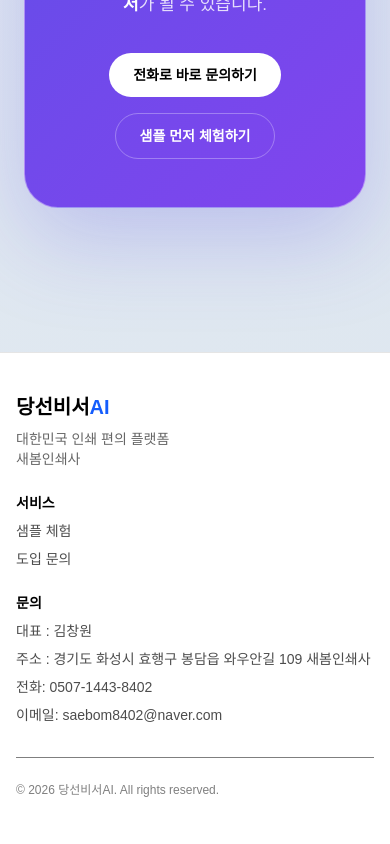
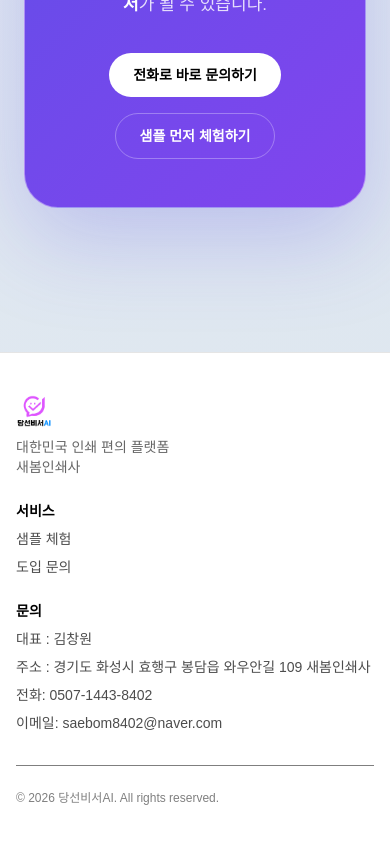
Before and after one commit to taejang21-hub/campaign-ai, a Next.js app: page / in a window 390 px wide. Shown: the part 4617-5461 px from the top of the page. Built offline with nearby package versions, Linux system fonts and the light colour scheme.

Commit message:
add logo to footer

```diff
--- a/app/page.tsx
+++ b/app/page.tsx
@@ -389,7 +389,11 @@ export default function Home() {
       {/* 브랜드 */}
       <div>
         <div className="text-xl font-bold">
-          당선비서<span className="text-blue-600">AI</span>
+        <img
+    src="/logo.png"
+    alt="당선비서AI 로고"
+    className="h-9 w-9 sm:h-8 sm:w-8 object-contain"
+  />
         </div>
         <p className="mt-2 text-sm text-black/60">
           대한민국 인쇄 편의 플랫폼<br />
@@ -400,8 +404,8 @@ export default function Home() {
       {/* 링크 */}
       <div className="flex flex-col gap-2 text-sm text-black/70">
         <span className="font-semibold text-black">서비스</span>
-        <span className="cursor-pointer hover:text-blue-600">샘플 체험</span>
-        <span className="cursor-pointer hover:text-blue-600">도입 문의</span>
+        <span className="cursor-pointer hover:text-blue-600"><a href="/candidate/lee" target="_blank">샘플 체험</a></span>
+        <span className="cursor-pointer hover:text-blue-600"><a href="/candidate/lee" target="_blank">도입 문의</a></span>
       </div>
 
       {/* 문의 */}
```
